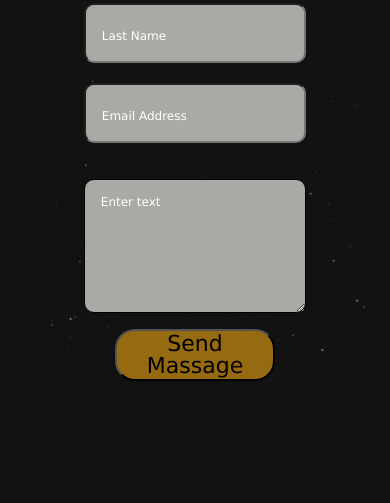
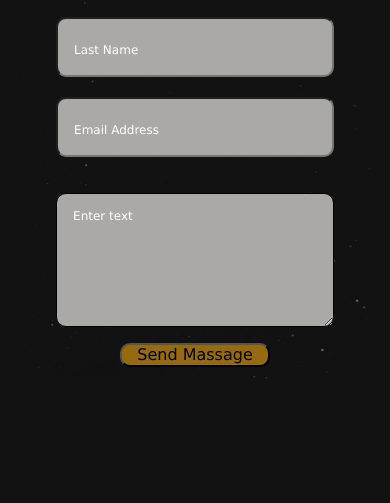
Before and after one commit to aslan12122/hospital-only-mobile, a plain HTML site: page index.html in a window 390 px wide. Shown: the part 7048-7551 px from the top of the page. Drawn offline with nearby package versions, Linux system fonts and the light colour scheme.

Commit message:
form and button style edit

```diff
--- a/asets/style/style.css
+++ b/asets/style/style.css
@@ -668,7 +668,7 @@ margin: auto;
 
 .form-btn{
     background-color: #966a10;
-    border-radius: 20px;
+    border-radius: 10px;
     border-color: black;
     font-size: 22px;
     padding: 10px 18px;
@@ -1721,6 +1721,9 @@ width: 250px;
         width: 100%;
 
     }
+    .form-input , .form-textarea{
+        width: 75%;
+    }
     .container1 .mycard{
         margin: 100px 0px;
     }
@@ -1730,4 +1733,12 @@ width: 250px;
 
 
     }
-}
+    .form-btn{
+        display: flex;
+        justify-content: center;
+        border-radius: 10px;
+        font-size: 1rem;
+        text-align: center;
+        width: 150px;
+    }
+}
--- a/js/languic.js
+++ b/js/languic.js
@@ -45,7 +45,7 @@ const translations={
       serr:'خدماتنا',
       articles:'المقالات',
       find:'الدكاترة',
-      service:'خدماتنا',
+      services:'خدماتنا',
       testi:'التعليقات',
       gallery:'المعرض',
       work:'اعمالنا',
```
